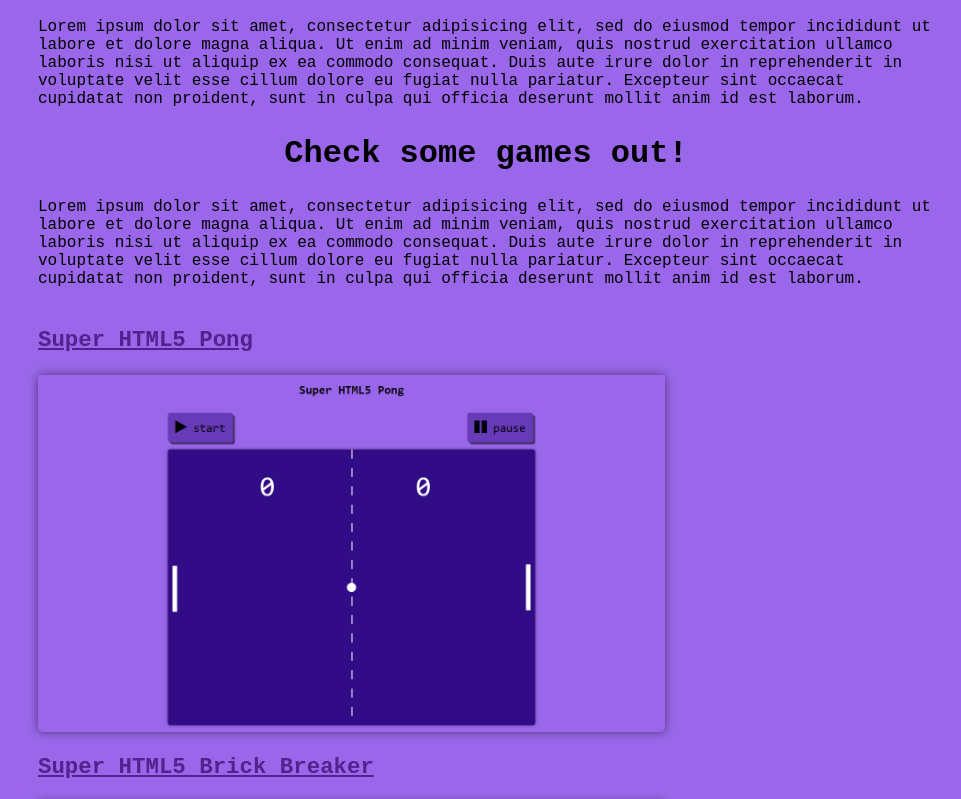
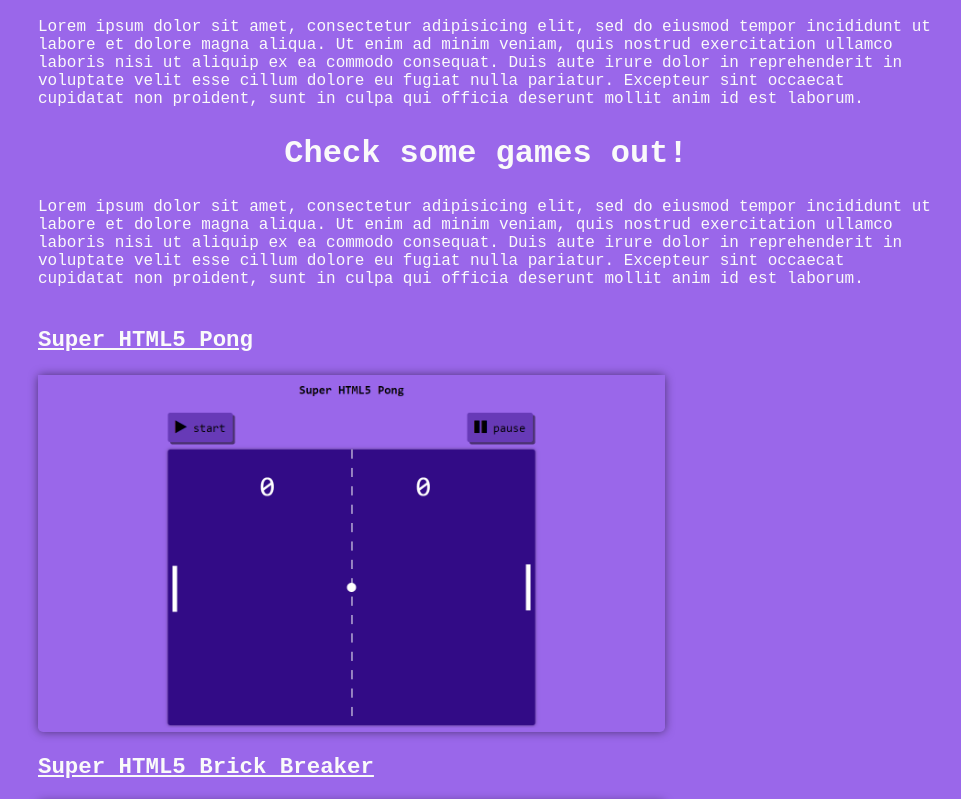
Before and after one commit to matheusls/html5-games, a plain HTML site: page index.html in a window 1280 px wide. Shown: the part 360-1159 px from the top of the page, without its empty margins (154-1115 px from the left). Drawn offline with Linux system fonts and the light colour scheme.

Commit message:
Updating files

```diff
--- a/css/styles.css
+++ b/css/styles.css
@@ -19,6 +19,10 @@ header {
   z-index: -1;
 }
 
+h1, h2, p, .games-list a {
+  color: #fafafa;
+}
+
 h1, h2 {
   text-align: center;
 }
@@ -29,7 +33,6 @@ main {
 }
 
 h1 {
-  color: #fff;
   font-size: 3rem;
   margin: 0;
 }
@@ -60,7 +63,6 @@ p:first-of-type {
 
 .games-list a {
   display: inline-block;
-  color: #55218e;
 }
 
 figure {
```
